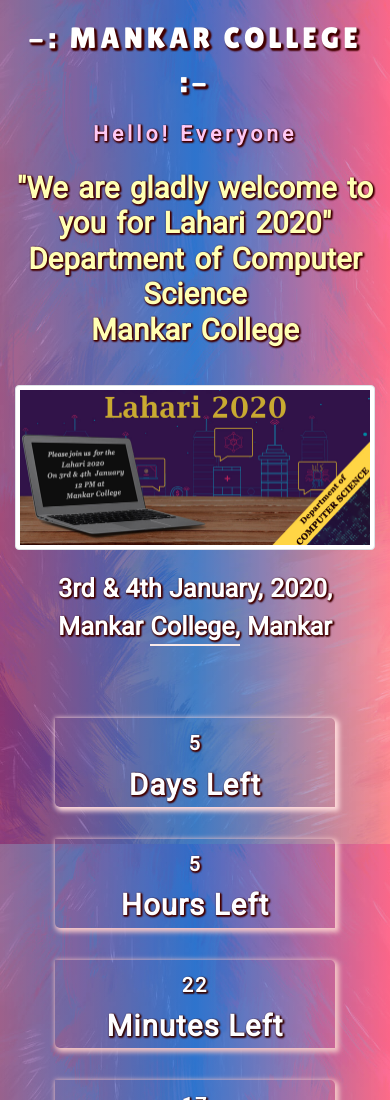
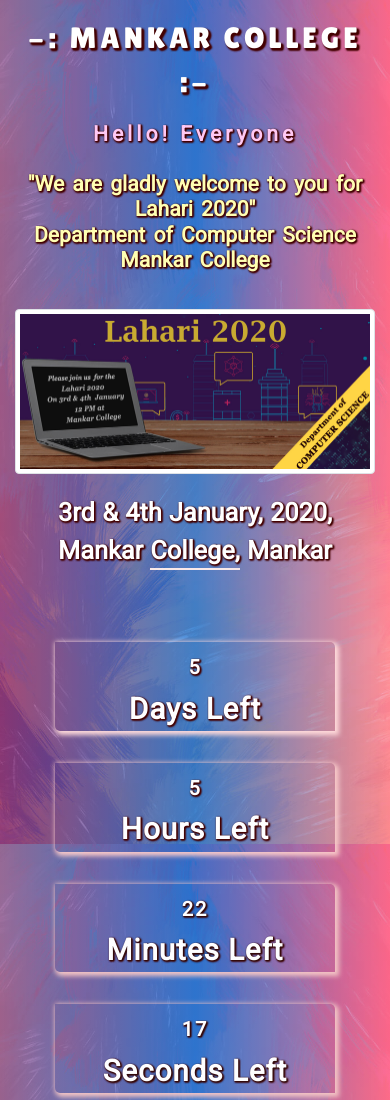
Before and after one commit to mankarcs123/cs1, a plain HTML site: page index.html in a window 390 px wide. Shown: the top 1100 px of the page. Drawn offline with nearby package versions, Linux system fonts and the light colour scheme.

Commit message:
Update index.html

```diff
--- a/index.html
+++ b/index.html
@@ -26,7 +26,7 @@
 
 @media (max-width:600px) {
 h4 {
-	font-size: 3.5vh!important;
+	font-size: 2.5vh!important;
 	word-break: 3px!important;
 	letter-spacing: normal!important;
 }
@@ -171,7 +171,7 @@
   <div class="container p-2 mt-2 text-center text-white responsivetext" style="font-size: 9.5vh; font-family: 'Lilita One', cursive; text-shadow: 2px 2px 2px #440202,2px 2px 2px #440202,2px 2px 2px #440202,2px 2px 2px #440202; letter-spacing: 4px;">-: MANKAR COLLEGE :-</div>
   <div class="container text-center p-2">
     <h5 class="responsivetext2" style="color: #ffc8f3; font-size: 6.5vh; font-weight: 700; letter-spacing: 4px; padding: 0px; text-shadow: 1px 1px 2px #440202,1px 1px 2px #440202,1px 1px 2px #440202,1px 1px 2px #440202;">Hello! Everyone</h5>
-    <h4 style=" margin-top: 15px; color: #ffffb3; font-size: 3.5vh; font-weight: 700; letter-spacing: 4px; word-spacing: 3px; padding: 10px 0px 5px 0px; text-shadow: 1px 1px 2px #440202,1px 1px 2px #440202,1px 1px 2px #440202,1px 1px 2px #440202;">
+    <h4 style=" margin-top: 15px; color: #ffffb3; font-size: 3vh; font-weight: 700; letter-spacing: 4px; word-spacing: 3px; padding: 10px 0px 5px 0px; text-shadow: 1px 1px 2px #440202,1px 1px 2px #440202,1px 1px 2px #440202,1px 1px 2px #440202;">
       <p>"We are gladly welcome to you for Lahari 2020"<br>Department of Computer Science<br>Mankar College</p>
     </h4>
   </div>
```
